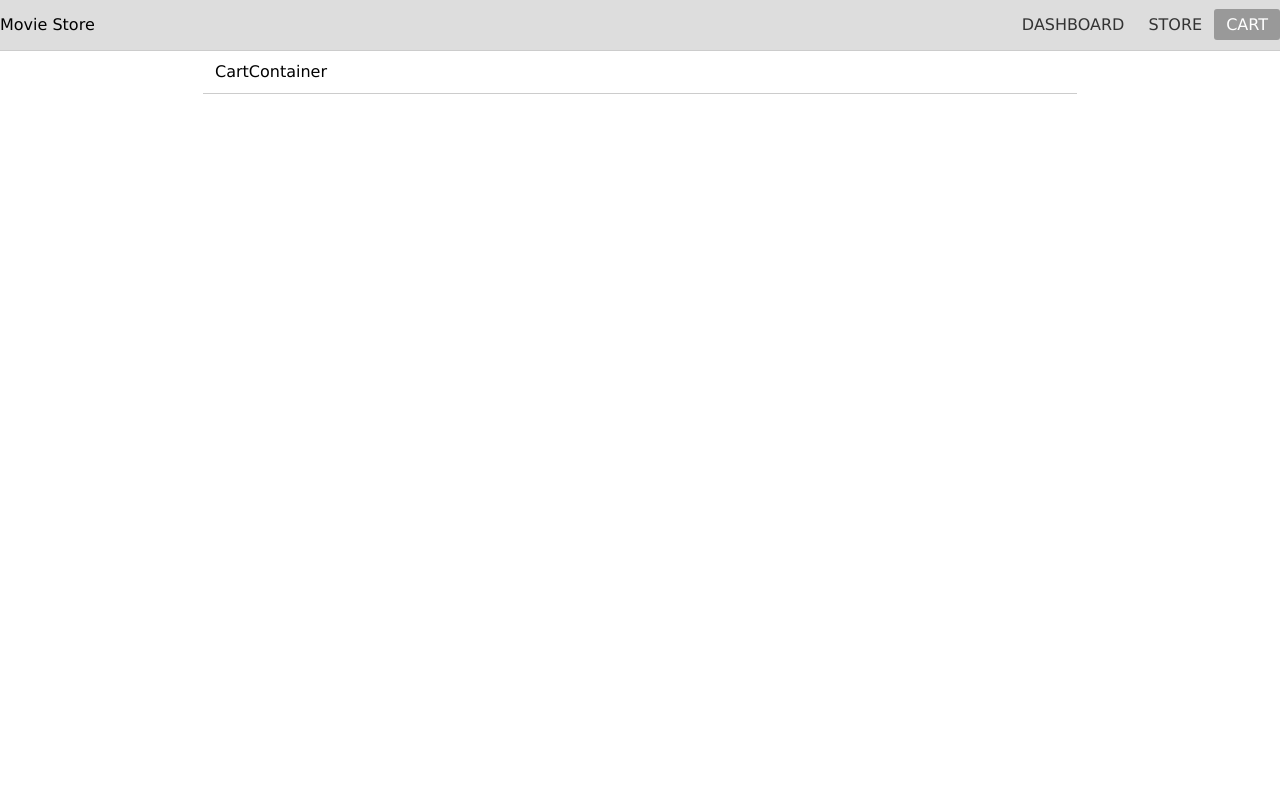
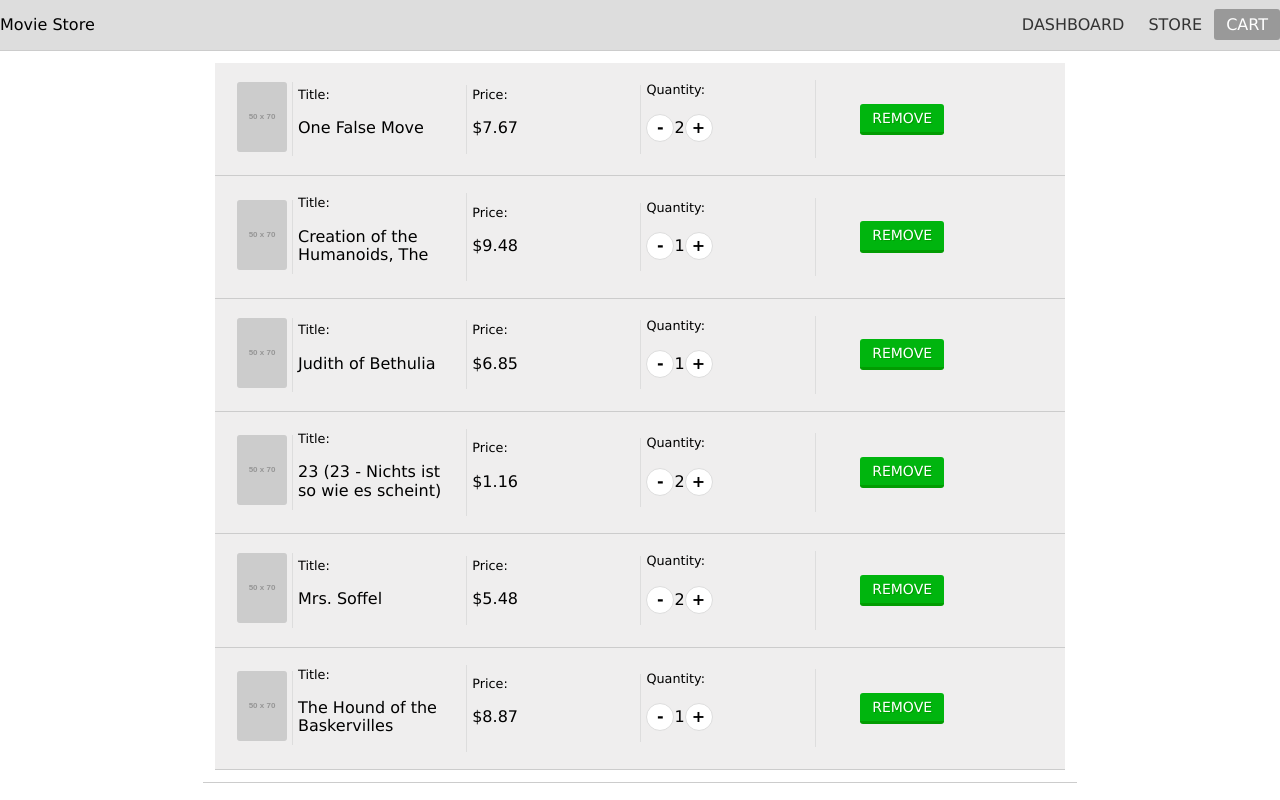
Before and after one commit to JakubKwasek/react-typescript-styled-components-skeleton, a React app: page /cart in a window 1280 px wide. Built offline with nearby package versions, Linux system fonts and the light colour scheme.

Commit message:
add: cart widget

```diff
--- a/src/components/BookSection/styled.ts
+++ b/src/components/BookSection/styled.ts
@@ -17,8 +17,7 @@ export const BookSectionStyled = styled.div(
 `);
 
 export const BookSectionItemStyled = styled.div(
-	(props: {col?: number}) => `
-		flex-grow: ${props.col};
+	(props) => `
 		flex-basis: 20%;
 		border-right: 1px solid #ddd;
 		padding: 0px 5px;
@@ -31,22 +30,6 @@ export const BookImageStyled = styled(BookSectionItemStyled)`
 	}
 `;
 
-export const BookTitleStyled = styled(BookSectionItemStyled)`
-
-`;
-
-export const BookAuthorStyled = styled(BookSectionItemStyled)`
-
-`;
-
-export const BookPriceStyled = styled(BookSectionItemStyled)`
-
-`;
-
-export const BookDescriptionStyled = styled(BookSectionItemStyled)`
-
-`;
-
 export const BookActionStyled = styled(BookSectionItemStyled)`
 	border-right: 0;
 	text-align: center;
--- a/src/components/Buttons/styled.ts
+++ b/src/components/Buttons/styled.ts
@@ -18,6 +18,20 @@ export const ButtonPrimary = styled.div(
 			opacity: 0.9;
 		}
 		&:active{
-			border-bottom: 0px solid #029c02;
+			border-bottom: 3px solid transparent;
 		}
 `);
+
+export const ChangeValue = styled.div`
+	display: inline-block;
+	border: 1px solid #ddd;
+	border-radius: 50px;
+	font-weight: bold;
+	width: 16px;
+	height: 16px;
+	line-height: 16px;
+	background: #fff;
+	padding: 5px;
+	text-align: center;
+	cursor: pointer;
+`;
--- a/src/containers/CartContainer.tsx
+++ b/src/containers/CartContainer.tsx
@@ -1,3 +1,57 @@
 import * as React from "react";
+import {
+	BookSectionStyled,
+	BookSectionItemStyled,
+	BookActionStyled,
+	BookImageStyled
+} from "../components/BookSection/styled";
+import {
+	ButtonPrimary,
+	ChangeValue } from "../components/Buttons/styled";
+import { booksCart } from "../data/booksCart";
 
-export const CartContainer = (): JSX.Element => <div>CartContainer</div>;
+export const RemoveFromCart = (id: number): void => {
+	console.log(id);
+};
+
+export const ChangeQuantity = (id: number, operation: string): void => {
+	console.log(id);
+};
+
+export const CartContainer = (): JSX.Element => (
+	<>
+		{
+			booksCart.map((book) => (
+				<BookSectionStyled key={book.id}>
+					<BookImageStyled>
+						<img src={book.image} />
+					</BookImageStyled>
+					<BookSectionItemStyled>
+						<small>Title:</small>
+						<p>{book.title}</p>
+					</BookSectionItemStyled>
+					<BookSectionItemStyled>
+						<small>Price:</small>
+						<p>{book.price}</p>
+					</BookSectionItemStyled>
+					<BookSectionItemStyled>
+						<small>Quantity:</small>
+						<p>
+							<ChangeValue
+								onClick={(): void => ChangeQuantity(book.id, "remove")}>-</ChangeValue>
+							{book.quantity}
+							<ChangeValue
+								onClick={(): void => ChangeQuantity(book.id, "add")}>+</ChangeValue>
+						</p>
+					</BookSectionItemStyled>
+					<BookActionStyled>
+						<ButtonPrimary
+							onClick={(e): void => RemoveFromCart(book.id)}>
+							Remove
+						</ButtonPrimary>
+					</BookActionStyled>
+				</BookSectionStyled>
+			))
+		}
+	</>
+);
--- a/src/containers/StoreContainer.tsx
+++ b/src/containers/StoreContainer.tsx
@@ -3,23 +3,41 @@ import { books } from "../data/books";
 import {
 	BookSectionStyled,
 	BookImageStyled,
-	BookTitleStyled,
-	BookAuthorStyled,
-	BookPriceStyled,
+	BookSectionItemStyled,
 	BookActionStyled
 } from "../components/BookSection/styled";
 import { ButtonPrimary } from "../components/Buttons/styled";
+
+export const AddToCart = (id: number): void => {
+	console.log(id);
+};
 
 export const StoreContainer = (): JSX.Element => (
 	<>
 		{
 			books.map((book) => (
 				<BookSectionStyled key={book.id}>
-					<BookImageStyled col={1}><img src={book.image}/></BookImageStyled>
-					<BookTitleStyled col={1}><small>Title:</small><p>{book.title}</p></BookTitleStyled>
-					<BookAuthorStyled col={1}><small>Author:</small><p>{book.author}</p></BookAuthorStyled>
-					<BookPriceStyled col={1}><small>Price:</small><p>{book.price}</p></BookPriceStyled>
-					<BookActionStyled col={1}><ButtonPrimary>Add to Cart</ButtonPrimary></BookActionStyled>
+					<BookImageStyled>
+						<img src={book.image} />
+					</BookImageStyled>
+					<BookSectionItemStyled>
+						<small>Title:</small>
+						<p>{book.title}</p>
+					</BookSectionItemStyled>
+					<BookSectionItemStyled>
+						<small>Author:</small>
+						<p>{book.author}</p>
+					</BookSectionItemStyled>
+					<BookSectionItemStyled>
+						<small>Price:</small>
+						<p>{book.price}</p>
+					</BookSectionItemStyled>
+					<BookActionStyled>
+						<ButtonPrimary
+							onClick={(e): void => AddToCart(book.id)}>
+								Add to Cart
+						</ButtonPrimary>
+					</BookActionStyled>
 				</BookSectionStyled>
 			))
 		}
--- /dev/null
+++ b/src/data/booksCart.ts
@@ -0,0 +1,8 @@
+export const booksCart = [
+	{"id":1,"title":"One False Move","author":"Wyatt Willgoss","price":"$7.67","image":"http://dummyimage.com/50x70.png/ff4444/ffffff","quantity": 2,},
+	{"id":2,"title":"Creation of the Humanoids, The","author":"Tonya Duddridge","price":"$9.48","image":"http://dummyimage.com/50x70.png/ff4444/ffffff","quantity": 1,},
+	{"id":3,"title":"Judith of Bethulia","author":"Gustie Biscomb","price":"$6.85","image":"http://dummyimage.com/50x70.png/5fa2dd/ffffff","quantity": 1,},
+	{"id":4,"title":"23 (23 - Nichts ist so wie es scheint)","author":"Jerald Pinck","price":"$1.16","image":"http://dummyimage.com/50x70.png/dddddd/000000","quantity": 2,},
+	{"id":5,"title":"Mrs. Soffel","author":"Burgess Van der Linde","price":"$5.48","image":"http://dummyimage.com/50x70.png/dddddd/000000","quantity": 2,},
+	{"id":6,"title":"The Hound of the Baskervilles","author":"Trstram Balharry","price":"$8.87","image":"http://dummyimage.com/50x70.png/ff4444/ffffff","quantity": 1,}
+];
```
Also changed, not shown: 2 other files (tests, documents, lock files or other folders).
